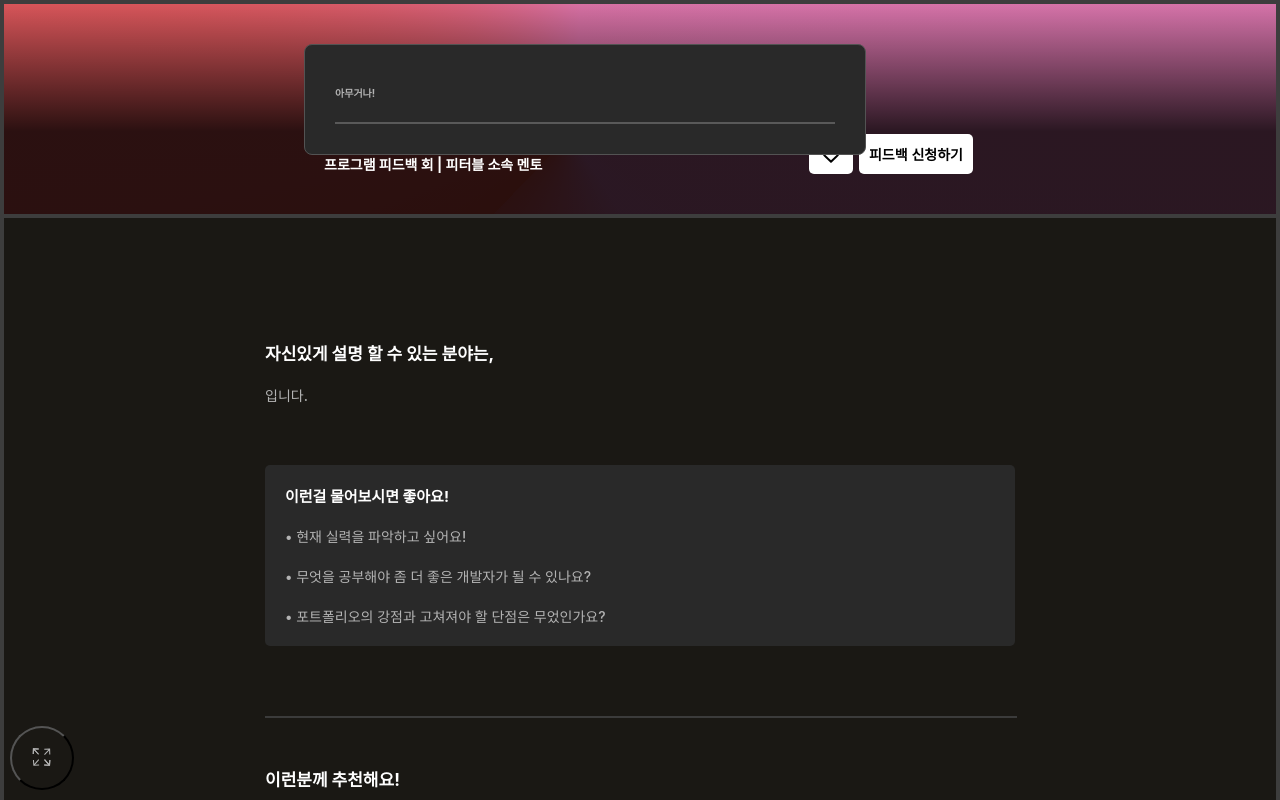
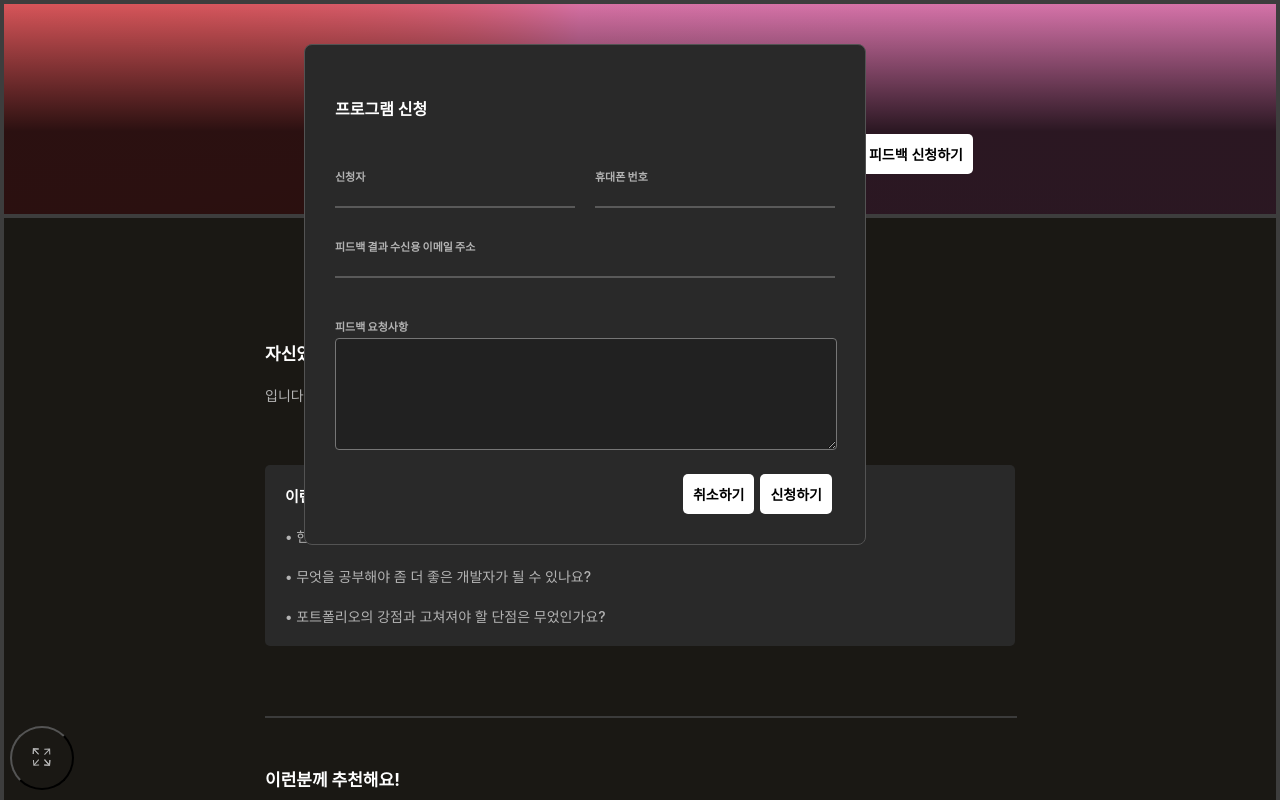
Before and after one commit to wonny-won/fitable_react, a React (Create React App) app: page /program/1 in a window 1280 px wide. Both pictures are taken after a click on the button "피드백 신청하기". Built offline with nearby package versions, Linux system fonts and the light colour scheme.

Commit message:
apply popup UI 완성

```diff
--- a/src/components/atom/layerPopup/styled.ts
+++ b/src/components/atom/layerPopup/styled.ts
@@ -9,5 +9,5 @@ export const PopupContentWrap = styled.section`
     top: center;
     left: center;
     border-radius: 8px;
-    border: 1px solid #535353
+    border: 1px solid #535353;
 `
--- /dev/null
+++ b/src/components/atom/textArea/style.ts
@@ -0,0 +1,20 @@
+import styled from "@emotion/styled";
+
+export const TextAreaWrap = styled.div`
+    margin: 40px 0 20px 0;
+`
+export const TextAreaTilte = styled.h3`
+    font-size: 11px;
+    font-weight: 900;
+    margin-bottom: 4px;
+    color: #b3b3b3;
+`
+export const TextArea = styled.textarea`
+    width: 98%;
+    height: 100px;
+    outline: none;
+    background-color: #212121;
+    border-radius: 4px;
+    color: #fff;
+    padding: 5px;
+`
--- /dev/null
+++ b/src/components/atom/textArea/textArea.tsx
@@ -0,0 +1,17 @@
+import * as S from './style'
+
+interface PropType {
+    textAreaTilte: string;
+    onChangeHandler?: ()=>void;
+}
+
+export default function TextArea (props:PropType){
+    const {textAreaTilte,onChangeHandler} = props
+
+    return(
+        <S.TextAreaWrap onChange={onChangeHandler}>
+            <S.TextAreaTilte> {textAreaTilte} </S.TextAreaTilte>
+            <S.TextArea/>
+        </S.TextAreaWrap>
+    )
+}
--- a/src/components/atom/textField/styled.ts
+++ b/src/components/atom/textField/styled.ts
@@ -2,16 +2,17 @@ import styled from "@emotion/styled";
 
 export const TextFieldWrapper = styled.div`
     border-bottom: 2px solid #595959;
+    margin: 15px 0;
 `
 export const InputTitle = styled.h3`
-    font-size: 10px;
-    font-weight: 700;
+    font-size: 11px;
+    font-weight: 900;
     margin-bottom: 2px;
     color: #b3b3b3;
 `
 export const Input = styled.input`
     width: 90%;
-    height: 100%;
+
     color: white;
     border: none;
     outline: none;
--- a/src/components/molecule/layerPopup/inputsLayerPopup/inputsLayerPopup.tsx
+++ /dev/null
@@ -1,9 +0,0 @@
-import TextField from "components/atom/textField/textField";
-
-export default function InputsLayerPopoup (){
-    return (
-        <>
-            <TextField inputTitle='아무거나!'/>
-        </>
-    )
-}
--- /dev/null
+++ b/src/components/molecule/layerPopup/inputsLayerPopup/inputsLayerPopupContents.tsx
@@ -0,0 +1,25 @@
+import TextArea from "components/atom/textArea/textArea";
+import TextField from "components/atom/textField/textField";
+import * as S from './styled'
+import Button from "components/atom/button/button";
+
+
+export default function InputsLayerPopoupContents (
+
+){
+    return (
+        <section>
+            <h1>프로그램 신청</h1>
+            <S.ApplicantInfoWrap>
+                <TextField inputTitle='신청자' style={{width:'240px'}}/>
+                <TextField inputTitle='휴대폰 번호' style={{width:'240px'}}/>
+            </S.ApplicantInfoWrap>
+            <TextField inputTitle='피드백 결과 수신용 이메일 주소'/>
+            <TextArea textAreaTilte='피드백 요청사항'/>
+            <S.BtnWrap>
+                <Button text='취소하기'/>
+                <Button text='신청하기'/>
+            </S.BtnWrap>
+        </section>
+    )
+}
--- /dev/null
+++ b/src/components/molecule/layerPopup/inputsLayerPopup/styled.ts
@@ -0,0 +1,10 @@
+import styled from "@emotion/styled";
+
+export const ApplicantInfoWrap = styled.div`
+    display: flex;
+    justify-content: space-between;
+`
+export const BtnWrap = styled.div`
+    display: flex;
+    justify-content: flex-end;
+`
--- a/src/components/organism/layerPopup/applyLayerPopup.tsx
+++ b/src/components/organism/layerPopup/applyLayerPopup.tsx
@@ -1,5 +1,5 @@
 import LayerPopup from "components/atom/layerPopup/layerPopup";
-import InputsLayerPopoup from "components/molecule/layerPopup/inputsLayerPopup/inputsLayerPopup";
+import InputsLayerPopoupContents from "components/molecule/layerPopup/inputsLayerPopup/inputsLayerPopupContents";
 
 interface PropType {
     isOpen?: boolean
@@ -9,7 +9,7 @@ export default function ApplyLayerPopup(props:PropType){
     const { isOpen } = props
     return (
         <LayerPopup isOpen={isOpen}>
-            <InputsLayerPopoup/>
+            <InputsLayerPopoupContents/>
         </LayerPopup>
     )
 }
```
